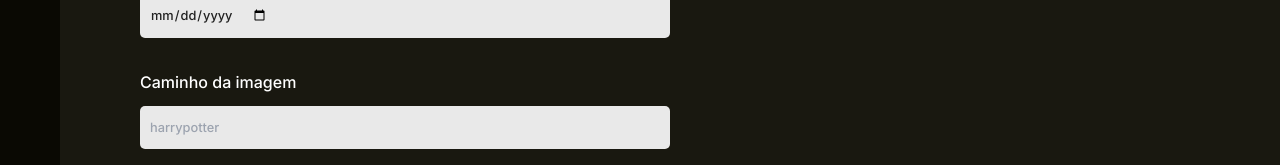
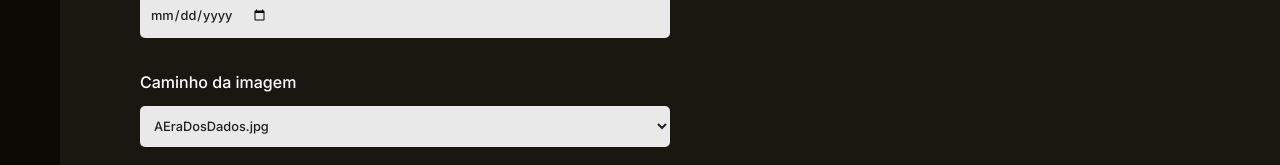
Before and after one commit to arthurfoschiani/SagaProject-web, a Next.js app: page /films/new in a window 1280 px wide. Shown: the part 635-800 px from the top of the page. Built offline with nearby package versions, Linux system fonts and the light colour scheme.

Commit message:
feat(): Altera caminhoImagem para seleção com opções

```diff
--- a/src/app/films/[id]/form-edit.jsx
+++ b/src/app/films/[id]/form-edit.jsx
@@ -13,6 +13,7 @@ import toast from "react-hot-toast";
 
 import '../new/page.css';
 import { update } from "@/actions/films";
+import { imagensBanner } from "@/app/films/banner-film.constant";
 
 export default function FormEdit({ filme }) {
     const { push } = useRouter();
@@ -41,11 +42,11 @@ export default function FormEdit({ filme }) {
         <div className="content">
             <form action={onSubmit}>
                 <Input value={filmeEdit.titulo} onChange={(e) => handleFieldChange("titulo", e.target.value)} name="titulo" label="Título do filme" placeholder="Harry Potter" />
-                <Input value={filmeEdit.sinopse} onChange={(e) => handleFieldChange("sinopse", e.target.value)} name="sinopse" label="Sinopse" placeholder="Lorem ipsum dolor sit amet, consectetur adipiscing elit. Etiam eget ligula eu lectus lobortis condimentum. Aliquam nonummy auctor massa. Pellentesque habitant morbi." typeInput="textearea" />
+                <Input value={filmeEdit.sinopse} onChange={(e) => handleFieldChange("sinopse", e.target.value)} name="sinopse" label="Sinopse" placeholder="Lorem ipsum dolor sit amet, consectetur adipiscing elit. Etiam eget ligula eu lectus lobortis condimentum. Aliquam nonummy auctor massa. Pellentesque habitant morbi." typeInput="textarea" />
                 <Input value={filmeEdit.diretor} onChange={(e) => handleFieldChange("diretor", e.target.value)} name="diretor" label="Diretor" placeholder="Harry Potter" />
                 <Input value={filmeEdit.duracao} onChange={(e) => handleFieldChange("duracao", e.target.value)} name="duracao" label="Duração" placeholder="2h 14m" />
                 <Input value={filmeEdit.dataEstreia} onChange={(e) => handleFieldChange("dataEstreia", e.target.value)} name="dataEstreia" label="Data de Estreia" placeholder="21/12/2003" type="date" />
-                <Input value={filmeEdit.caminhoBanner} onChange={(e) => handleFieldChange("caminhoBanner", e.target.value)} name="caminhoBanner" label="Caminho da imagem" placeholder="harrypotter" />
+                <Input value={filmeEdit.caminhoBanner} onChange={(e) => handleFieldChange("caminhoBanner", e.target.value)} name="caminhoBanner" label="Caminho da imagem" typeInput="select" options={imagensBanner} />
                 <Input value={filmeEdit.faixaEtaria} onChange={(e) => handleFieldChange("faixaEtaria", e.target.value)} name="faixaEtaria" label="Faixa Etária" placeholder="18" type="number" />
                 <Input value={filmeEdit.idCategoria} onChange={(e) => handleFieldChange("idCategoria", e.target.value)} name="idCategoria" label="Categoria" placeholder="Aventura" type="number" />
                 <Button type="button">
--- /dev/null
+++ b/src/app/films/banner-film.constant.jsx
@@ -0,0 +1,12 @@
+export const imagensBanner = [
+    { label: "AEraDosDados.jpg", value: "AEraDosDados.jpg" },
+    { label: "BillGates.jpg", value: "BillGates.jpg" },
+    { label: "BlackMirror.jpg", value: "BlackMirror.jpg" },
+    { label: "BrenéBrown.jpg", value: "BrenéBrown.jpg" },
+    { label: "ComoFicarRico.jpg", value: "ComoFicarRico.jpg" },
+    { label: "CorpoHumano.jpg", value: "CorpoHumano.jpg" },
+    { label: "ExplicandoAMente.jpg", value: "ExplicandoAMente.jpg" },
+    { label: "ExplicandoDinheiro.jpg", value: "ExplicandoDinheiro.jpg" },
+    { label: "HeadSpace.jpg", value: "HeadSpace.jpg" },
+    { label: "MinimalismoJa.jpg", value: "MinimalismoJa.jpg" }
+  ]
--- a/src/app/films/new/page.jsx
+++ b/src/app/films/new/page.jsx
@@ -6,6 +6,7 @@ import Image from "next/image";
 import { useRouter } from "next/navigation";
 
 import { create } from "@/actions/films";
+import { imagensBanner } from "@/app/films/banner-film.constant";
 
 import './page.css';
 
@@ -19,6 +20,11 @@ import toast from "react-hot-toast";
 export default function FilmManagement() {
   const { push } = useRouter();
   const [messages, setMessages] = useState([]);
+  const [selectedImage, setSelectedImage] = useState('');
+
+  const handleImageChange = (e) => {
+    setSelectedImage(e.target.value);
+  };
 
   async function onSubmit(formData) {
     const resp = await create(formData)
@@ -43,11 +49,11 @@ export default function FilmManagement() {
           <div className="content">
             <form action={onSubmit}>
               <Input name="titulo" label="Título do filme" placeholder="Harry Potter" erro={messages?.find(m => m.field === "titulo")?.message} />
-              <Input name="sinopse" label="Sinopse" placeholder="Lorem ipsum dolor sit amet, consectetur adipiscing elit. Etiam eget ligula eu lectus lobortis condimentum. Aliquam nonummy auctor massa. Pellentesque habitant morbi." typeInput="textearea" erro={messages?.find(m => m.field === "sinopse")?.message} />
+              <Input name="sinopse" label="Sinopse" placeholder="Lorem ipsum dolor sit amet, consectetur adipiscing elit. Etiam eget ligula eu lectus lobortis condimentum. Aliquam nonummy auctor massa. Pellentesque habitant morbi." typeInput="textarea" erro={messages?.find(m => m.field === "sinopse")?.message} />
               <Input name="diretor" label="Diretor" placeholder="Harry Potter" erro={messages?.find(m => m.field === "diretor")?.message} />
               <Input name="duracao" label="Duração" placeholder="2h 14m" erro={messages?.find(m => m.field === "duracao")?.message} />
               <Input name="dataEstreia" label="Data de Estreia" placeholder="21/12/2003" type="date" erro={messages?.find(m => m.field === "dataEstreia")?.message} />
-              <Input name="caminhoBanner" label="Caminho da imagem" placeholder="harrypotter" erro={messages?.find(m => m.field === "caminhoBanner")?.message} />
+              <Input name="caminhoBanner" label="Caminho da imagem" typeInput="select" value={selectedImage} onChange={handleImageChange} options={imagensBanner} />
               <Input name="faixaEtaria" label="Faixa Etária" placeholder="18" type="number" erro={messages?.find(m => m.field === "faixaEtaria")?.message} />
               <Input name="idCategoria" label="Categoria" placeholder="Aventura" type="number" erro={messages?.find(m => m.field === "idCategoria")?.message} />
               <Button type="button">
--- a/src/components/film-card/film-card.jsx
+++ b/src/components/film-card/film-card.jsx
@@ -15,7 +15,7 @@ export default function FilmCard({ filme }) {
 
     const defaultImagePath = '/assets/filmes/BrenéBrown.jpg';
 
-    const getFilmImagePath = (filme) => filme ? `/assets/filmes/${filme.caminhoBanner}.jpg` : defaultImagePath;
+    const getFilmImagePath = (filme) => filme ? `/assets/filmes/${filme.caminhoBanner}` : defaultImagePath;
 
     const imagePath = getFilmImagePath(filme);
 
--- a/src/components/input/input.css
+++ b/src/components/input/input.css
@@ -20,7 +20,7 @@
     margin-top: -5px;
 }
 
-.input-form>input, .input-form>textarea {
+.input-form>input, .input-form>textarea, .input-form>select {
     display: flex;
     padding: 12px 10px;
     align-items: center;
--- a/src/components/input/input.jsx
+++ b/src/components/input/input.jsx
@@ -2,15 +2,25 @@ import Link from "next/link";
 
 import './input.css';
 
-export default function Button({ label, typeInput = "input", erro, ...props }) {
+export default function Button({ label, typeInput = "input", options = [], erro, ...props }) {
     return (
         <div className="input-form">
             <p>{label}</p>
-            {typeInput === "input" ?
+            {typeInput === "input" && (
                 <input {...props} />
-                :
+            )}
+            {typeInput === "textarea" && (
                 <textarea {...props} />
-            }
+            )}
+            {typeInput === "select" && (
+                <select {...props}>
+                    {options.map((option, index) => (
+                        <option key={index} value={option.value}>
+                            {option.label}
+                        </option>
+                    ))}
+                </select>
+            )}
             {erro && (
                 <span className="message-erro">{erro}</span>
             )}
```
